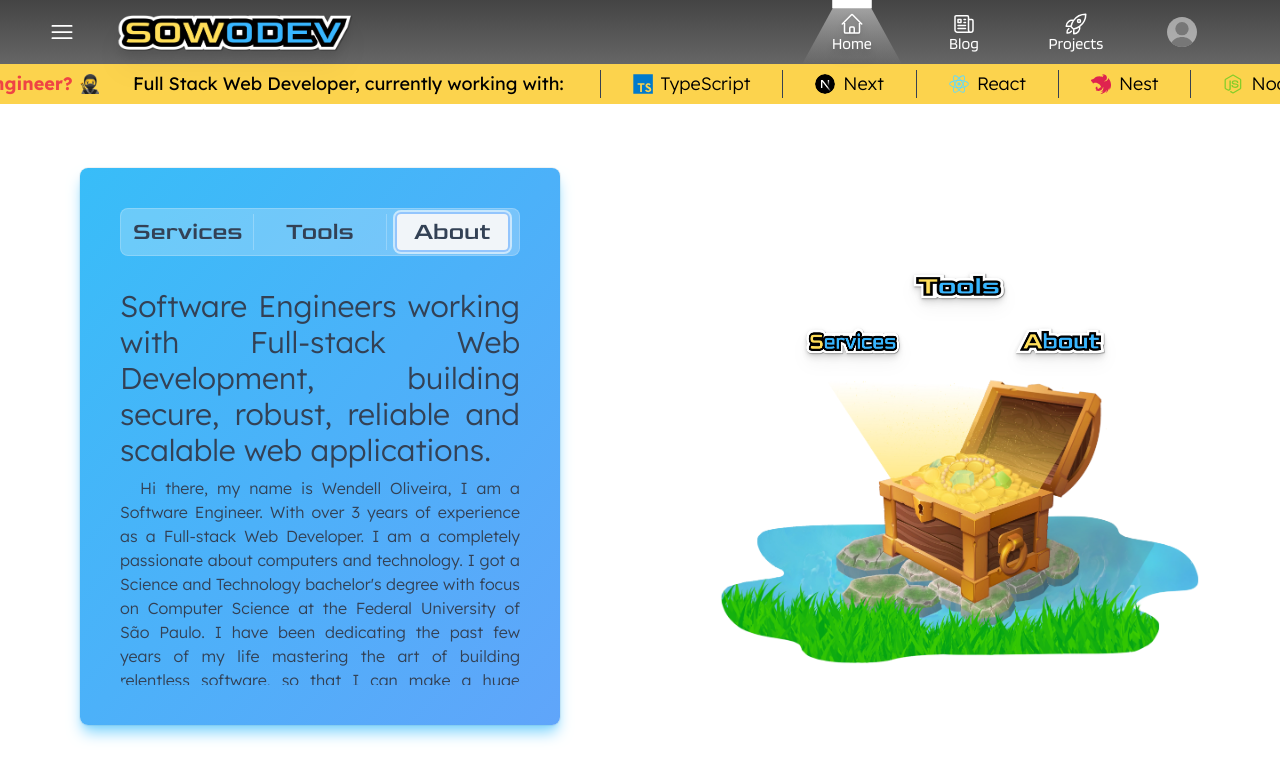
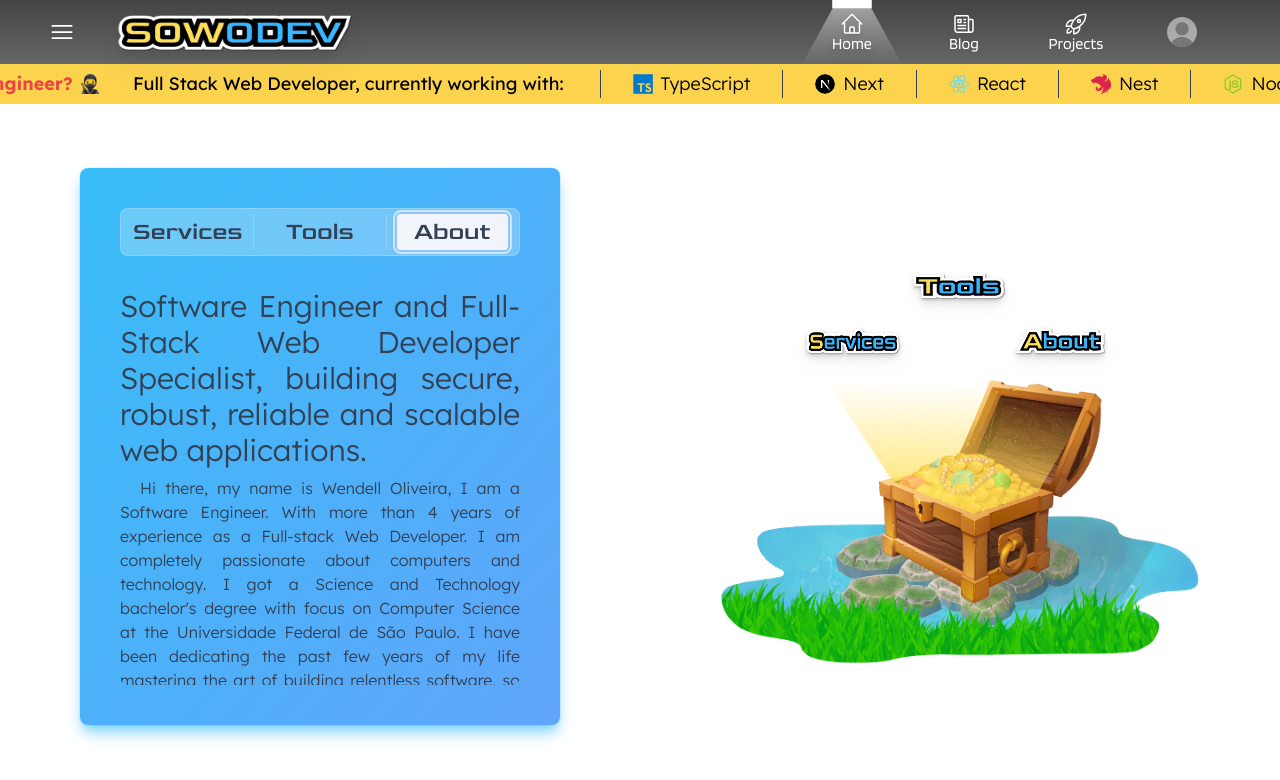
Before and after one commit to sowodev/my-portfolio, a React (Vite) app: page / in a window 1280 px wide. Both pictures are taken after a click on the button "About". Shown: the top 780 px of the page. Built offline with nearby package versions, Linux system fonts and the light colour scheme; what tailwindcss-hyphens would draw is missing.

Commit message:
fix: about section improvements

```diff
--- a/src/domain/home/components/text_panel/About.tsx
+++ b/src/domain/home/components/text_panel/About.tsx
@@ -9,16 +9,16 @@ const About: React.FC = function about(): React.ReactElement {
     <div className="flex h-full w-full flex-col justify-between items-center overflow-y-auto text-slate-700">
       <div className="prose prose-slate max-w-full mt-8">
         <p className="mb-2 text-justify font-[Lexend] text-md md:text-2xl lg:text-3xl font-light dark:text-white ">
-          Software Engineers working with Full-stack Web Development, building secure, robust,
+          Software Engineer and Full-Stack Web Developer Specialist, building secure, robust,
           reliable and scalable web applications.
         </p>
         <p className="my-2 lg:mt-2 text-sm md:text-base text-justify indent-5 font-[Lexend] font-light dark:text-slate-200">
-          Hi there, my name is Wendell Oliveira, I am a Software Engineer. With over 3 years of
-          experience as a Full-stack Web Developer. I am a completely passionate about computers and
+          Hi there, my name is Wendell Oliveira, I am a Software Engineer. With more than 4 years of
+          experience as a Full-stack Web Developer. I am completely passionate about computers and
           technology. I got a Science and Technology bachelor's degree with focus on Computer
-          Science at the Federal University of São Paulo. I have been dedicating the past few years
-          of my life mastering the art of building relentless software, so that I can make a huge
-          difference wherever I go, guiding those who I work with to the highest standards when
+          Science at the Universidade Federal de São Paulo. I have been dedicating the past few
+          years of my life mastering the art of building relentless software, so that I can make a
+          huge difference wherever I go, guiding those who I work with to the highest standards when
           deploying high quality software.{' '}
           <span className="font-bold">
             My primary goal is to guide and assist you in overcoming the most challenging aspects of
```
